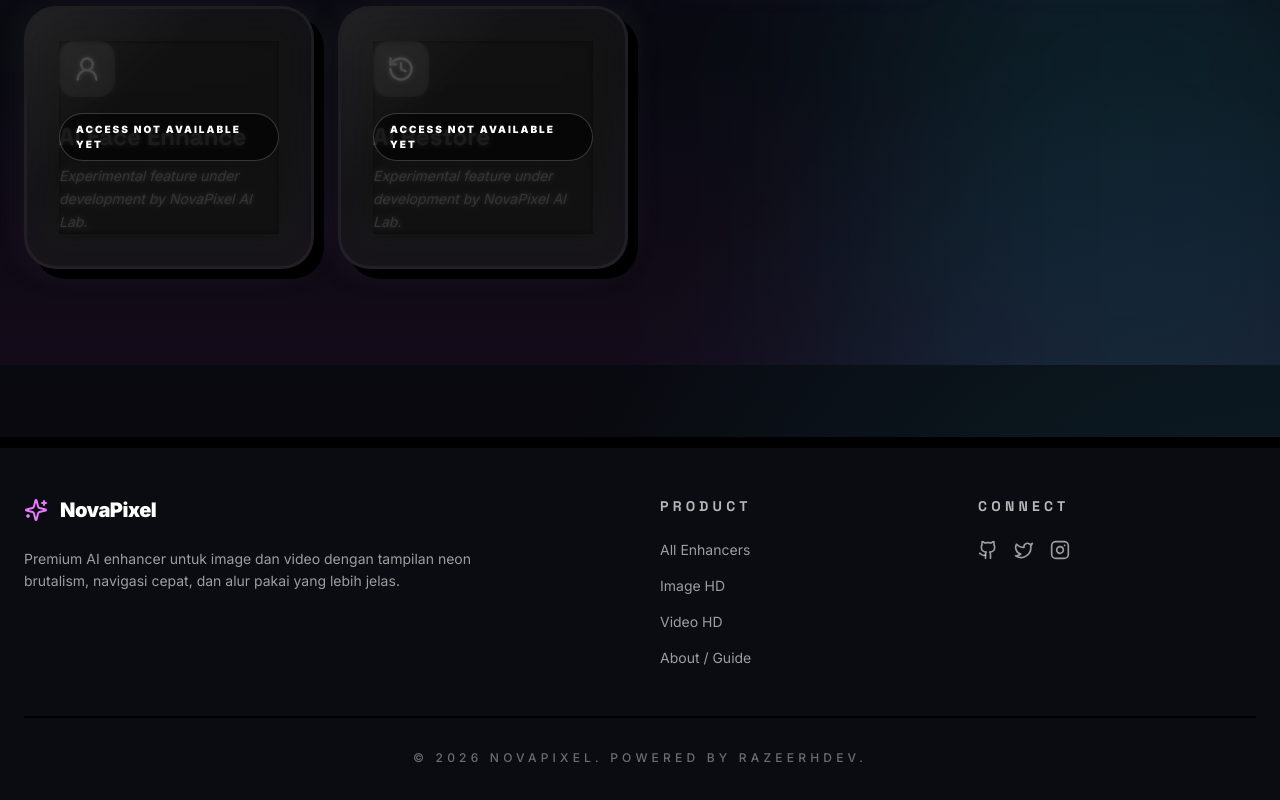
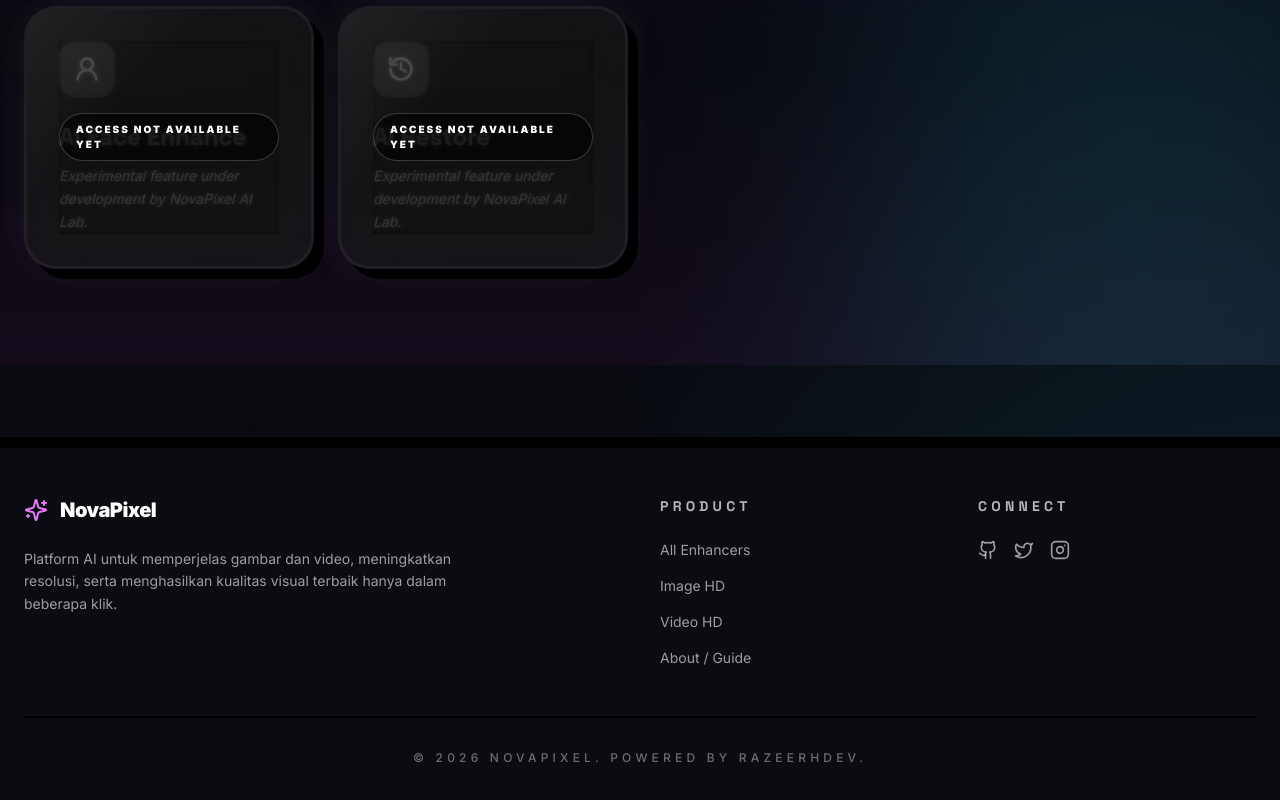
Before and after one commit to XZEERH/NovaPixel, a Next.js app: page / in a window 1280 px wide. Shown: the part 1568-2368 px from the top of the page. Built offline with nearby package versions, Linux system fonts and the light colour scheme.

Commit message:
Update index.tsx

```diff
--- a/components/Footer/index.tsx
+++ b/components/Footer/index.tsx
@@ -13,7 +13,7 @@
               <span className="text-xl font-black tracking-tight">NovaPixel</span>
             </div>
             <p className="max-w-md text-sm leading-relaxed text-white/60">
-              Premium AI enhancer untuk image dan video dengan tampilan neon brutalism, navigasi cepat, dan alur pakai yang lebih jelas.
+              Platform AI untuk memperjelas gambar dan video, meningkatkan resolusi, serta menghasilkan kualitas visual terbaik hanya dalam beberapa klik.
             </p>
           </div>
 
```
